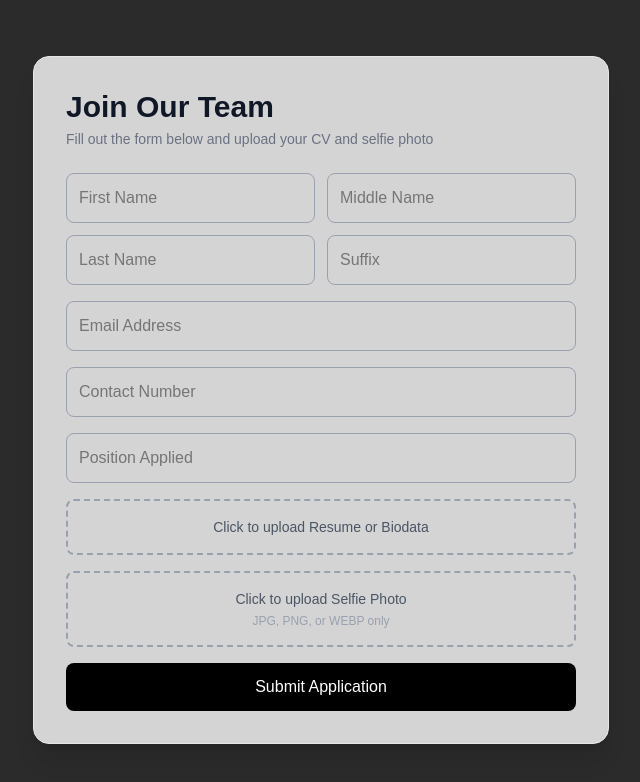
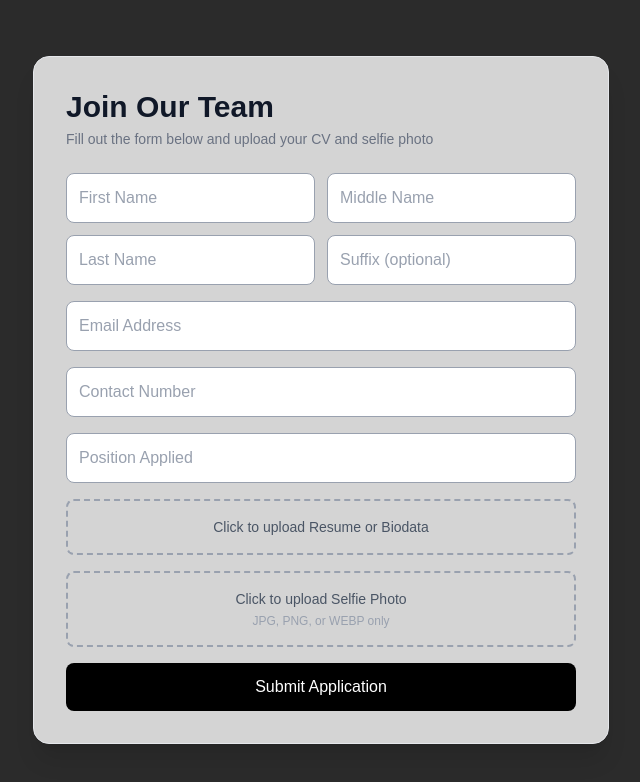
Before and after one commit to chrs09/tpc_hris_frontend, a React (Vite) app: page /tytan-application-form in a window 1280 px wide. Shown: the top 782 px of the page, without its empty margins (319-959 px from the left). Built offline with nearby package versions, Linux system fonts and the light colour scheme; no server answers.

Commit message:
applicants payslipmodal attendancegrid

```diff
--- a/src/components/attendance/AttendanceGridReview.jsx
+++ b/src/components/attendance/AttendanceGridReview.jsx
@@ -528,18 +528,26 @@ const AttendanceGridReview = ({
                         )}
                     </div>
 
+                    {/* This card's background (style.card, e.g. bg-emerald-100)
+                        is a fixed light pastel by design -- a self-contained
+                        "sticker" that doesn't follow the app theme (see the
+                        same pattern/comment in AttendanceTable.jsx). So its
+                        text must use fixed dark colors here, NOT the
+                        text-fg/text-fg-subtle/text-fg-muted theme tokens --
+                        those turn near-white in dark mode and would be
+                        unreadable against this always-light card. */}
                     <div className="flex flex-1 flex-col p-3 space-y-2 text-sm">
                       <div>
-                        <h3 className="font-bold text-fg line-clamp-1">
+                        <h3 className="font-bold text-gray-900 line-clamp-1">
                           {getName(record)}
                         </h3>
 
-                        <p className="text-sm text-fg-subtle">
+                        <p className="text-sm text-gray-600">
                           {getDepartment(record)}
                         </p>
                       </div>
 
-                      <div className="text-sm text-fg-muted space-y-1">
+                      <div className="text-sm text-gray-700 space-y-1">
                         <p>
                           <span className="font-medium">Time In:</span>{" "}
                           {getTimeIn(record)}
@@ -754,6 +762,14 @@ const AttendanceDetail = ({
   };
 
   return (
+    // NOTE: this whole panel's background (style.card) is a fixed light
+    // pastel by design (see the matching comment on the grid card tile
+    // above) -- every direct child text below uses fixed dark colors
+    // instead of the text-fg/text-fg-subtle theme tokens, which would
+    // turn near-white and unreadable here in dark mode. Text inside a
+    // nested box with its own adaptive background (e.g. bg-surface-hover
+    // photo placeholders, PhotoBox/AttendancePhotoBox) is unaffected and
+    // left as-is.
     <div
       className={`p-5 space-y-5 rounded-xl border-2 ${style.border} ${style.card}`}
     >
@@ -774,11 +790,11 @@ const AttendanceDetail = ({
         </div>
 
         <div>
-          <h4 className="font-bold text-fg">{getName(record)}</h4>
+          <h4 className="font-bold text-gray-900">{getName(record)}</h4>
 
-          <p className="text-sm text-fg-subtle">{getDepartment(record)}</p>
+          <p className="text-sm text-gray-600">{getDepartment(record)}</p>
 
-          <p className="text-sm text-fg-subtle">
+          <p className="text-sm text-gray-600">
             Employee ID: {record.employee_id}
           </p>
         </div>
@@ -790,19 +806,19 @@ const AttendanceDetail = ({
       >
         <span className={`text-sm font-semibold ${style.text}`}>{status}</span>
 
-        <span className="text-sm text-fg-subtle">
+        <span className="text-sm text-gray-600">
           {record.attendance_method || "N/A"}
         </span>
       </div>
 
       {/* Photo Comparison */}
       <div>
-        <h4 className="font-bold mb-3">Photo Comparison</h4>
+        <h4 className="font-bold mb-3 text-gray-900">Photo Comparison</h4>
 
         <div className="grid grid-cols-[1fr_auto_1fr] items-center gap-4">
           <PhotoBox label="Profile Photo" photo={profilePhoto} />
 
-          <span className="font-bold text-fg text-lg">VS</span>
+          <span className="font-bold text-gray-900 text-lg">VS</span>
 
           <PhotoBox label="Attendance Selfie" photo={photo} />
         </div>
@@ -811,9 +827,9 @@ const AttendanceDetail = ({
       {/* Attendance Photos */}
       <div className="border-t border-b py-4">
         <div>
-          <h4 className="font-bold text-fg">Attendance Photos</h4>
+          <h4 className="font-bold text-gray-900">Attendance Photos</h4>
 
-          <p className="text-xs text-fg-subtle mt-1">
+          <p className="text-xs text-gray-600 mt-1">
             Click a photo to view it in full size.
           </p>
         </div>
@@ -853,14 +869,14 @@ const AttendanceDetail = ({
 
       {/* Attendance Details */}
       <div>
-        <h4 className="font-bold mb-3">Attendance Details</h4>
+        <h4 className="font-bold mb-3 text-gray-900">Attendance Details</h4>
 
         <DetailRow label="Date" value={record.attendance_date} />
 
         {/* Editable Time */}
         <div className="grid grid-cols-1 sm:grid-cols-2 gap-4">
           <div>
-            <label className="block text-sm font-semibold text-fg-muted mb-1">
+            <label className="block text-sm font-semibold text-gray-600 mb-1">
               Time In
             </label>
 
@@ -874,7 +890,7 @@ const AttendanceDetail = ({
           </div>
 
           <div>
-            <label className="block text-sm font-semibold text-fg-muted mb-1">
+            <label className="block text-sm font-semibold text-gray-600 mb-1">
               Time Out
             </label>
 
@@ -897,7 +913,7 @@ const AttendanceDetail = ({
         {/* Absent / Leave Reason */}
         {isReasonEditable && (
           <div className="mt-3">
-            <label className="block text-sm font-semibold text-fg-muted mb-1">
+            <label className="block text-sm font-semibold text-gray-600 mb-1">
               Reason
             </label>
 
@@ -1150,12 +1166,15 @@ const StatCard = ({ label, value, color, onClick, isActive }) => {
   );
 };
 
+// Only ever rendered inside AttendanceDetail's fixed light-pastel card
+// (style.card) -- fixed dark text, not the text-fg/text-fg-subtle theme
+// tokens, for the same reason noted on that card's wrapper above.
 const DetailRow = ({ label, value }) => {
   return (
     <div className="grid grid-cols-1 sm:grid-cols-[130px_1fr] gap-3 py-2 text-sm">
-      <span className="text-fg-subtle">{label}</span>
+      <span className="text-gray-600">{label}</span>
 
-      <span className="text-fg wrap-break-word">{value || "--"}</span>
+      <span className="text-gray-900 wrap-break-word">{value || "--"}</span>
     </div>
   );
 };
--- a/src/components/payroll/PayslipModal.jsx
+++ b/src/components/payroll/PayslipModal.jsx
@@ -657,7 +657,7 @@ const PayrollSlip = ({ payroll, activePeriod, index }) => {
 
           <div className="mt-0.5 border-t border-black pt-0.5">
             <PayslipValue
-              label="Adjusted Basic Pay"
+              label="Basic Pay"
               value={adjustedBasicPay}
               isMoney
               bold
--- a/src/pages/Public/ApplicationForm.jsx
+++ b/src/pages/Public/ApplicationForm.jsx
@@ -108,7 +108,7 @@ export default function ApplicationForm() {
               placeholder="First Name"
               value={form.first_name}
               onChange={(e) => handleChange("first_name", e.target.value)}
-              className="w-full border border-gray-400 focus:border-black focus:ring-1 focus:ring-black p-3 rounded-lg outline-none transition"
+              className="w-full border border-gray-400 focus:border-black focus:ring-1 focus:ring-black p-3 rounded-lg outline-none transition bg-white text-gray-900 placeholder-gray-400"
               required
             />
 
@@ -116,7 +116,7 @@ export default function ApplicationForm() {
               placeholder="Middle Name"
               value={form.middle_name}
               onChange={(e) => handleChange("middle_name", e.target.value)}
-              className="w-full border border-gray-400 focus:border-black focus:ring-1 focus:ring-black p-3 rounded-lg outline-none transition"
+              className="w-full border border-gray-400 focus:border-black focus:ring-1 focus:ring-black p-3 rounded-lg outline-none transition bg-white text-gray-900 placeholder-gray-400"
               required
             />
 
@@ -124,16 +124,15 @@ export default function ApplicationForm() {
               placeholder="Last Name"
               value={form.last_name}
               onChange={(e) => handleChange("last_name", e.target.value)}
-              className="w-full border border-gray-400 focus:border-black focus:ring-1 focus:ring-black p-3 rounded-lg outline-none transition"
+              className="w-full border border-gray-400 focus:border-black focus:ring-1 focus:ring-black p-3 rounded-lg outline-none transition bg-white text-gray-900 placeholder-gray-400"
               required
             />
 
             <input
-              placeholder="Suffix"
+              placeholder="Suffix (optional)"
               value={form.suffix}
               onChange={(e) => handleChange("suffix", e.target.value)}
-              className="w-full border border-gray-400 focus:border-black focus:ring-1 focus:ring-black p-3 rounded-lg outline-none transition"
-              required
+              className="w-full border border-gray-400 focus:border-black focus:ring-1 focus:ring-black p-3 rounded-lg outline-none transition bg-white text-gray-900 placeholder-gray-400"
             />
           </div>
 
@@ -142,7 +141,7 @@ export default function ApplicationForm() {
             placeholder="Email Address"
             value={form.email}
             onChange={(e) => handleChange("email", e.target.value)}
-            className="w-full border border-gray-400 focus:border-black focus:ring-1 focus:ring-black p-3 rounded-lg outline-none transition"
+            className="w-full border border-gray-400 focus:border-black focus:ring-1 focus:ring-black p-3 rounded-lg outline-none transition bg-white text-gray-900 placeholder-gray-400"
             required
           />
 
@@ -150,7 +149,7 @@ export default function ApplicationForm() {
             placeholder="Contact Number"
             value={form.contact_number}
             onChange={(e) => handleChange("contact_number", e.target.value)}
-            className="w-full border border-gray-400 focus:border-black focus:ring-1 focus:ring-black p-3 rounded-lg outline-none transition"
+            className="w-full border border-gray-400 focus:border-black focus:ring-1 focus:ring-black p-3 rounded-lg outline-none transition bg-white text-gray-900 placeholder-gray-400"
             required
           />
 
@@ -158,7 +157,7 @@ export default function ApplicationForm() {
             placeholder="Position Applied"
             value={form.position_applied}
             onChange={(e) => handleChange("position_applied", e.target.value)}
-            className="w-full border border-gray-400 focus:border-black focus:ring-1 focus:ring-black p-3 rounded-lg outline-none transition"
+            className="w-full border border-gray-400 focus:border-black focus:ring-1 focus:ring-black p-3 rounded-lg outline-none transition bg-white text-gray-900 placeholder-gray-400"
             required
           />
 
```
